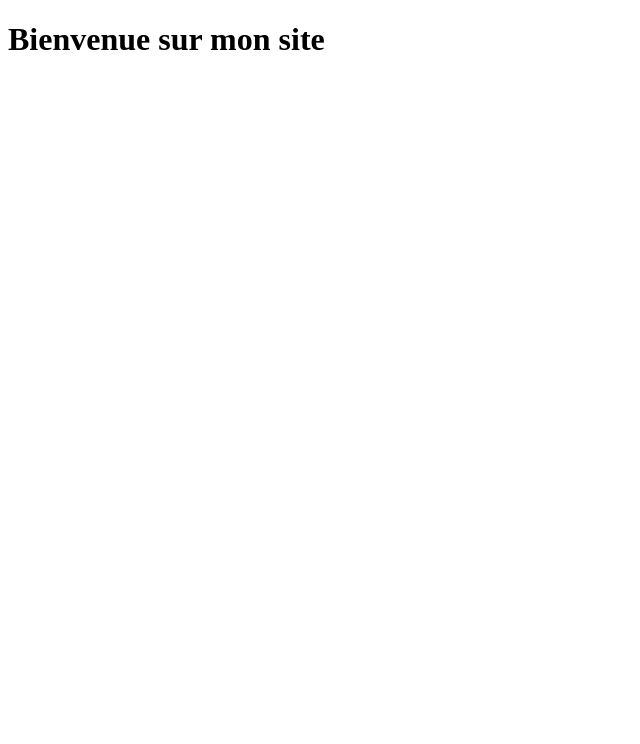
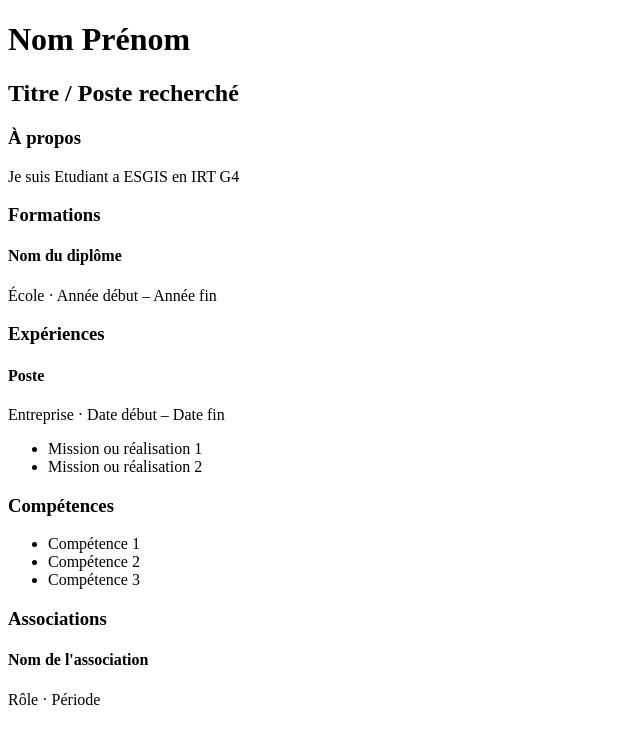
Before and after one commit to kefile2026/mon-cv, a plain HTML site: page index.html in a window 1280 px wide. Shown: the whole page, without its empty margins (0-640 px from the left). Drawn offline with Linux system fonts and the light colour scheme.

Commit message:
mise en place de section description

```diff
--- a/index.html
+++ b/index.html
@@ -1,12 +1,69 @@
 <!DOCTYPE html>
-<html>
+<html lang="fr">
 <head>
-    <title>Mon site web</title>
+    <meta charset="UTF-8">
+    <meta name="viewport" content="width=device-width, initial-scale=1.0">
+    <title>Mon CV</title>
     <link rel="stylesheet" href="style.css">
 </head>
 <body>
 
-    <h1>Bienvenue sur mon site</h1>
+    <!-- TITRE -->
+    <header>
+        <h1>Nom Prénom</h1>
+        <h2>Titre / Poste recherché</h2>
+    </header>
+
+    <main>
+
+        <!-- COURTE DESCRIPTION -->
+        <section id="description">
+            <h3>À propos</h3>
+            <p>Je suis Etudiant a ESGIS en IRT G4</p>
+        </section>
+
+        <!-- FORMATIONS -->
+        <section id="formations">
+            <h3>Formations</h3>
+            <article>
+                <h4>Nom du diplôme</h4>
+                <p>École · Année début – Année fin</p>
+            </article>
+        </section>
+
+        <!-- EXPÉRIENCES -->
+        <section id="experiences">
+            <h3>Expériences</h3>
+            <article>
+                <h4>Poste</h4>
+                <p>Entreprise · Date début – Date fin</p>
+                <ul>
+                    <li>Mission ou réalisation 1</li>
+                    <li>Mission ou réalisation 2</li>
+                </ul>
+            </article>
+        </section>
+
+        <!-- COMPÉTENCES -->
+        <section id="competences">
+            <h3>Compétences</h3>
+            <ul>
+                <li>Compétence 1</li>
+                <li>Compétence 2</li>
+                <li>Compétence 3</li>
+            </ul>
+        </section>
+
+        <!-- ASSOCIATIONS -->
+        <section id="associations">
+            <h3>Associations</h3>
+            <article>
+                <h4>Nom de l'association</h4>
+                <p>Rôle · Période</p>
+            </article>
+        </section>
+
+    </main>
 
 </body>
 </html>
```
